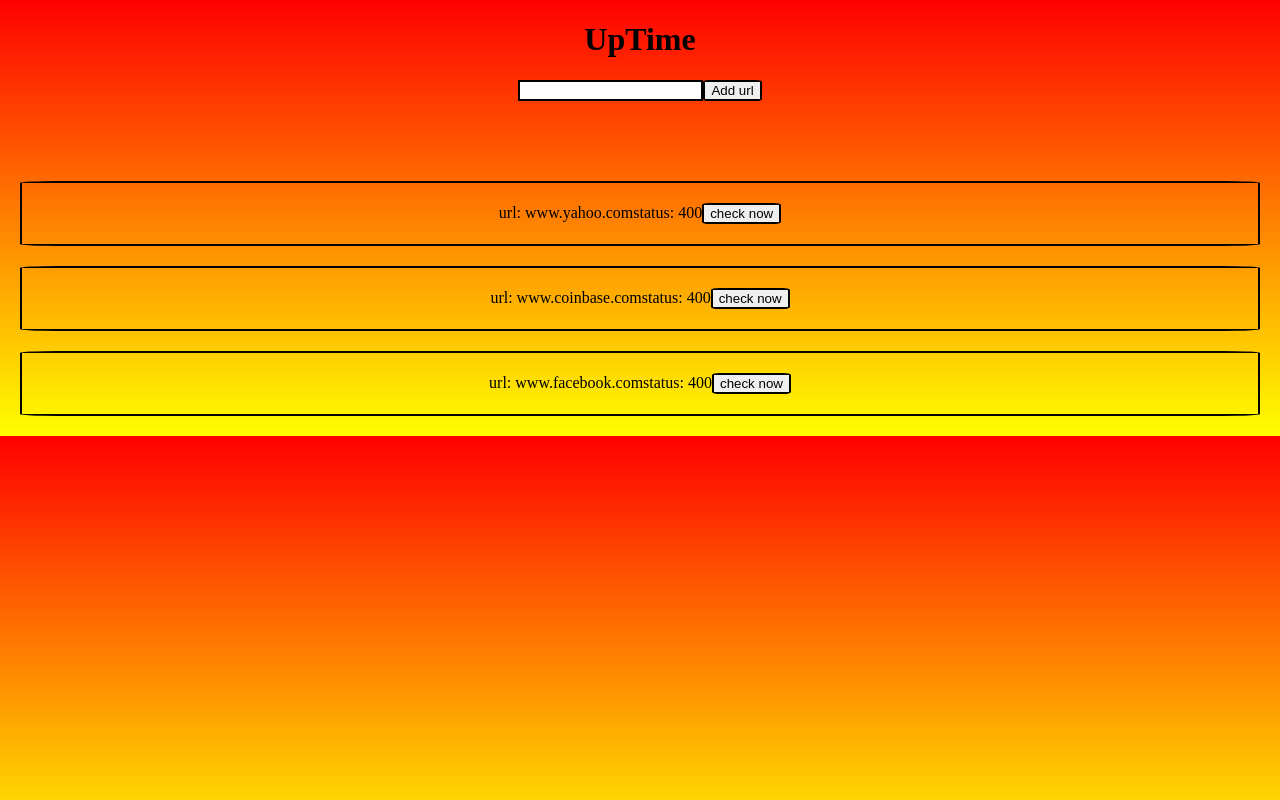
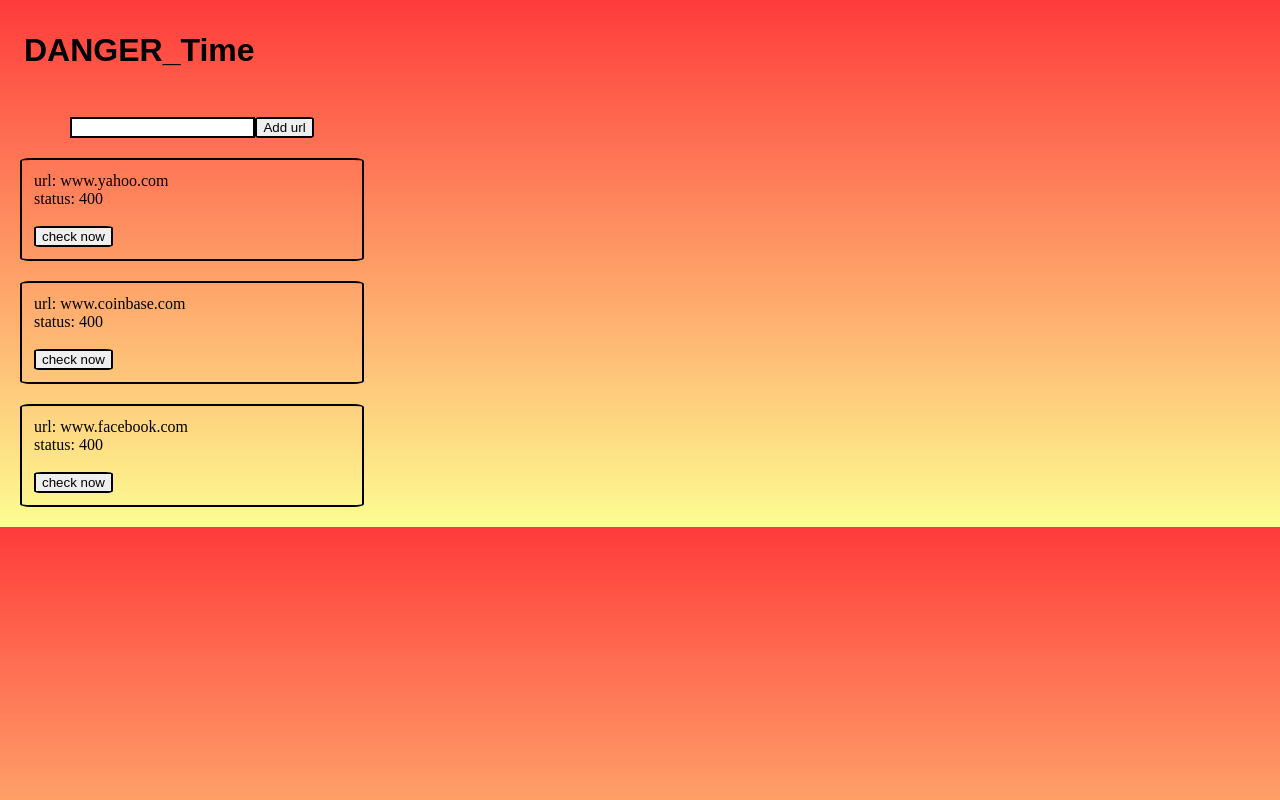
Before and after one commit to D-Noodle/Danger_Time, a React app: page / in a window 1280 px wide. Built offline with nearby package versions, Linux system fonts and the light colour scheme.

Commit message:
updated outputBox styles

```diff
--- a/client/components/outputBox.jsx
+++ b/client/components/outputBox.jsx
@@ -1,20 +1,30 @@
-import React, { Component } from "react";
+import React, { Component } from 'react';
 
 // turn into functional component
 const OutputBox = (props) => {
-
+  const { url_id, url, status, checkStatus } = props;
   // 3 buttons: status (current), set interval on API status, historical data
-    return (
-      <div id="boxes">
-        <div url_id={props.url_id}>
-          url: {props.url}
-          status: {props.status}
-          <button onClick={()=>{
-            props.checkStatus(props.url_id)
-          }}>check now</button>
-        </div>
+  return (
+    <div id="boxes">
+      <div url_id={url_id}>
+        url:
+        {' '}
+        {url}
+        <br />
+        status:
+        {' '}
+        {status}
+        <br />
+        <br />
+        <button
+          type="button"
+          onClick={() => checkStatus(url_id)}
+        >
+          check now
+        </button>
       </div>
-    )
-  }
+    </div>
+  );
+};
 
 export default OutputBox;
--- a/client/containers/MainContainer.jsx
+++ b/client/containers/MainContainer.jsx
@@ -23,7 +23,7 @@ const MainContainer = (props) => {
     addURL, currentUser, urlList, url_id, url, checkStatus,
   } = props;
   return (
-    <div>
+    <div id="input-output-container">
       <InputBox
         id="inputboxcontainer"
         addURL={addURL}
--- a/client/index.html
+++ b/client/index.html
@@ -9,7 +9,7 @@
   <link rel="stylesheet" type="text/css" href="/style.css">
 </head>
 <body>
-  <h1>UpTime</h1>
+  <h1>DANGER_Time</h1>
   <div id="root"></div>
 
   <!-- script for webpack and webpack-dev-server challenge -->
--- a/client/style.css
+++ b/client/style.css
@@ -1,27 +1,27 @@
 body {
   /* background: lightgrey; */
-  background-image: linear-gradient(red, yellow);
+  background-image: linear-gradient(rgb(255, 59, 59), rgb(253, 253, 146));
 }
 
 h1 {
   display: flex;
-  justify-content: center;
-
+  justify-content: start;
+  margin-left: 1.5rem;
+  margin-top: 2rem;
+  font-family: Arial, Helvetica, sans-serif;
 }
 
 #outputBoxContainer {
   display: flex;
   justify-content: center;
   align-items: center;
-
 }
 
 #inputBox {
   display: flex;
   justify-content: center;
   align-items: stretch;
-  padding-bottom: 60px;
-
+  margin-top: 3rem;
 }
 
 input {
@@ -37,9 +37,15 @@ button {
   display: flex;
   flex-direction: column;
   justify-content: space-around;
-  align-items: center;
-  padding: 20px;
+  align-items: start;
+  padding: 0.75rem;
   border: 2px solid black;
   border-radius: 3%;
   margin: 20px;
+  overflow-wrap: anywhere;
 }
+
+#input-output-container {
+  width: 30%;
+  min-width: 15rem;
+}
```
Also changed, not shown: 1 other file (tests, documents, lock files or other folders).
